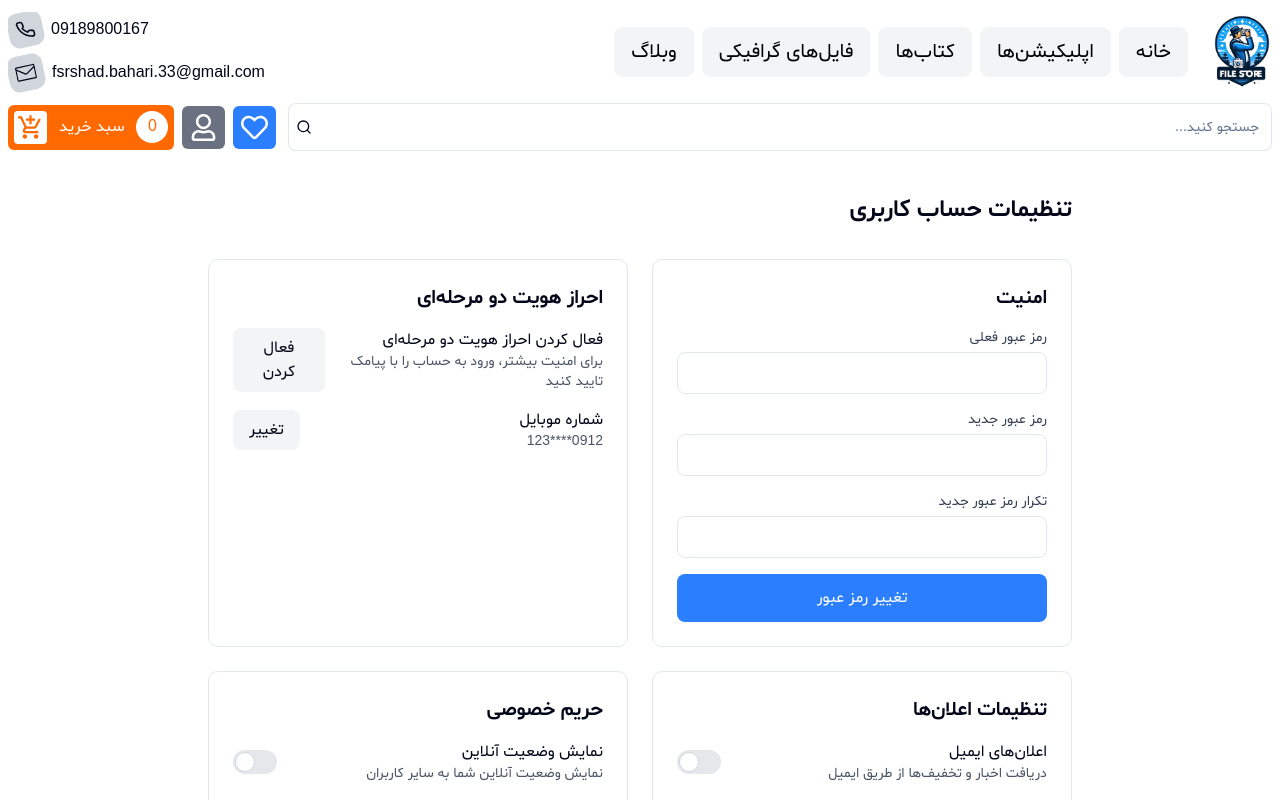
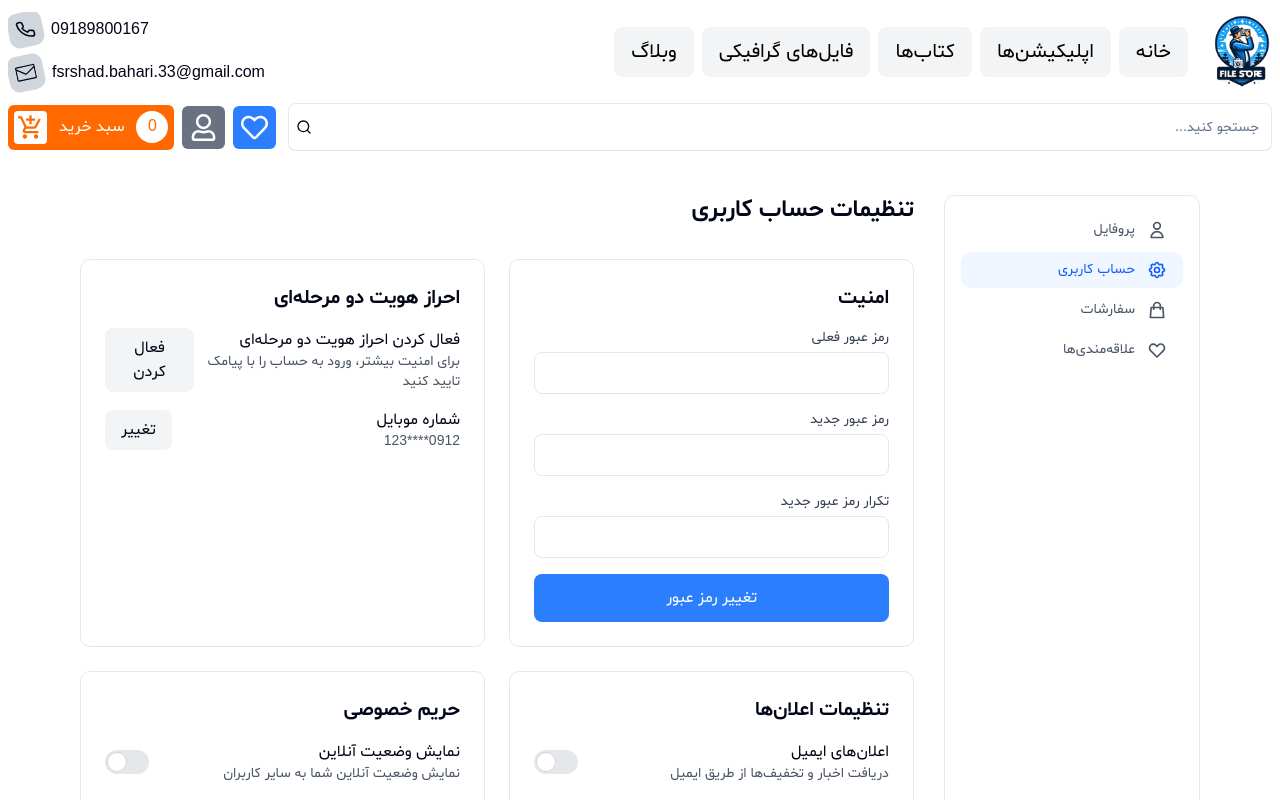
Before and after one commit to Fer-Feri/file-store, a Next.js app: page /account in a window 1280 px wide. Shown: the top 800 px of the page. Built offline with nearby package versions, Linux system fonts and the light colour scheme.

Commit message:
add aaccount sidebar

```diff
--- a/src/app/account/page.js
+++ b/src/app/account/page.js
@@ -1,8 +1,13 @@
 "use client";
+
+import AccountSidebar from "@/components/account/AccountSidebar";
 
 const AccountPage = () => {
   return (
-    <div className="container mx-auto max-w-4xl px-4 py-8">
+    <div className="container mx-auto max-w-6xl px-4 py-8">
+      <div className="grid gap-6 md:grid-cols-4">
+        <AccountSidebar />
+        <div className="md:col-span-3">
           <h1 className="mb-8 text-2xl font-bold">تنظیمات حساب کاربری</h1>
 
           <div className="grid gap-6 md:grid-cols-2">
@@ -45,11 +50,15 @@ const AccountPage = () => {
 
             {/* تنظیمات دو مرحله‌ای */}
             <div className="rounded-lg border p-6">
-          <h2 className="mb-4 text-xl font-semibold">احراز هویت دو مرحله‌ای</h2>
+              <h2 className="mb-4 text-xl font-semibold">
+                احراز هویت دو مرحله‌ای
+              </h2>
               <div className="space-y-4">
                 <div className="flex items-center justify-between">
                   <div>
-                <p className="font-medium">فعال کردن احراز هویت دو مرحله‌ای</p>
+                    <p className="font-medium">
+                      فعال کردن احراز هویت دو مرحله‌ای
+                    </p>
                     <p className="text-sm text-gray-600">
                       برای امنیت بیشتر، ورود به حساب را با پیامک تایید کنید
                     </p>
@@ -135,7 +144,9 @@ const AccountPage = () => {
 
           {/* حذف حساب */}
           <div className="mt-8 rounded-lg border border-red-200 bg-red-50 p-6">
-        <h2 className="mb-4 text-xl font-semibold text-red-600">حذف حساب</h2>
+            <h2 className="mb-4 text-xl font-semibold text-red-600">
+              حذف حساب
+            </h2>
             <p className="mb-4 text-sm text-gray-600">
               با حذف حساب کاربری، تمام اطلاعات شما از سیستم حذف خواهد شد و این
               عملیات قابل بازگشت نیست.
@@ -145,6 +156,8 @@ const AccountPage = () => {
             </button>
           </div>
         </div>
+      </div>
+    </div>
   );
 };
 
--- a/src/app/profile/page.js
+++ b/src/app/profile/page.js
@@ -1,8 +1,13 @@
 "use client";
+
+import AccountSidebar from "@/components/account/AccountSidebar";
 
 const ProfilePage = () => {
   return (
-    <div className="container mx-auto max-w-4xl px-4 py-8">
+    <div className="container mx-auto max-w-6xl px-4 py-8">
+      <div className="grid gap-6 md:grid-cols-4">
+        <AccountSidebar />
+        <div className="md:col-span-3">
           <h1 className="mb-8 text-2xl font-bold">پروفایل کاربری</h1>
 
           <div className="grid gap-6 md:grid-cols-2">
@@ -32,7 +37,10 @@ const ProfilePage = () => {
                   <label className="block text-sm font-medium text-gray-700">
                     شماره موبایل
                   </label>
-              <input type="tel" className="mt-1 w-full rounded-md border p-2" />
+                  <input
+                    type="tel"
+                    className="mt-1 w-full rounded-md border p-2"
+                  />
                 </div>
               </div>
             </div>
@@ -50,6 +58,8 @@ const ProfilePage = () => {
             </div>
           </div>
         </div>
+      </div>
+    </div>
   );
 };
 
--- /dev/null
+++ b/src/components/account/AccountSidebar.js
@@ -0,0 +1,116 @@
+"use client";
+
+import Link from "next/link";
+import { usePathname } from "next/navigation";
+
+const AccountSidebar = () => {
+  const pathname = usePathname();
+
+  const menuItems = [
+    {
+      title: "پروفایل",
+      href: "/profile",
+      icon: (
+        <svg
+          className="h-5 w-5"
+          fill="none"
+          stroke="currentColor"
+          viewBox="0 0 24 24"
+        >
+          <path
+            strokeLinecap="round"
+            strokeLinejoin="round"
+            strokeWidth={2}
+            d="M16 7a4 4 0 11-8 0 4 4 0 018 0zM12 14a7 7 0 00-7 7h14a7 7 0 00-7-7z"
+          />
+        </svg>
+      ),
+    },
+    {
+      title: "حساب کاربری",
+      href: "/account",
+      icon: (
+        <svg
+          className="h-5 w-5"
+          fill="none"
+          stroke="currentColor"
+          viewBox="0 0 24 24"
+        >
+          <path
+            strokeLinecap="round"
+            strokeLinejoin="round"
+            strokeWidth={2}
+            d="M10.325 4.317c.426-1.756 2.924-1.756 3.35 0a1.724 1.724 0 002.573 1.066c1.543-.94 3.31.826 2.37 2.37a1.724 1.724 0 001.065 2.572c1.756.426 1.756 2.924 0 3.35a1.724 1.724 0 00-1.066 2.573c.94 1.543-.826 3.31-2.37 2.37a1.724 1.724 0 00-2.572 1.065c-.426 1.756-2.924 1.756-3.35 0a1.724 1.724 0 00-2.573-1.066c-1.543.94-3.31-.826-2.37-2.37a1.724 1.724 0 00-1.065-2.572c-1.756-.426-1.756-2.924 0-3.35a1.724 1.724 0 001.066-2.573c-.94-1.543.826-3.31 2.37-2.37.996.608 2.296.07 2.572-1.065z"
+          />
+          <path
+            strokeLinecap="round"
+            strokeLinejoin="round"
+            strokeWidth={2}
+            d="M15 12a3 3 0 11-6 0 3 3 0 016 0z"
+          />
+        </svg>
+      ),
+    },
+    {
+      title: "سفارشات",
+      href: "/orders",
+      icon: (
+        <svg
+          className="h-5 w-5"
+          fill="none"
+          stroke="currentColor"
+          viewBox="0 0 24 24"
+        >
+          <path
+            strokeLinecap="round"
+            strokeLinejoin="round"
+            strokeWidth={2}
+            d="M16 11V7a4 4 0 00-8 0v4M5 9h14l1 12H4L5 9z"
+          />
+        </svg>
+      ),
+    },
+    {
+      title: "علاقه‌مندی‌ها",
+      href: "/wishlist",
+      icon: (
+        <svg
+          className="h-5 w-5"
+          fill="none"
+          stroke="currentColor"
+          viewBox="0 0 24 24"
+        >
+          <path
+            strokeLinecap="round"
+            strokeLinejoin="round"
+            strokeWidth={2}
+            d="M4.318 6.318a4.5 4.5 0 000 6.364L12 20.364l7.682-7.682a4.5 4.5 0 00-6.364-6.364L12 7.636l-1.318-1.318a4.5 4.5 0 00-6.364 0z"
+          />
+        </svg>
+      ),
+    },
+  ];
+
+  return (
+    <div className="w-full rounded-lg border bg-white p-4 md:w-64">
+      <div className="space-y-1">
+        {menuItems.map((item) => (
+          <Link
+            key={item.href}
+            href={item.href}
+            className={`flex items-center gap-3 rounded-lg px-4 py-2 text-sm transition-colors ${
+              pathname === item.href
+                ? "bg-blue-50 text-blue-600"
+                : "text-gray-600 hover:bg-gray-50"
+            }`}
+          >
+            {item.icon}
+            {item.title}
+          </Link>
+        ))}
+      </div>
+    </div>
+  );
+};
+
+export default AccountSidebar;
```
Lines whose indentation alone changed are shown as unchanged.
